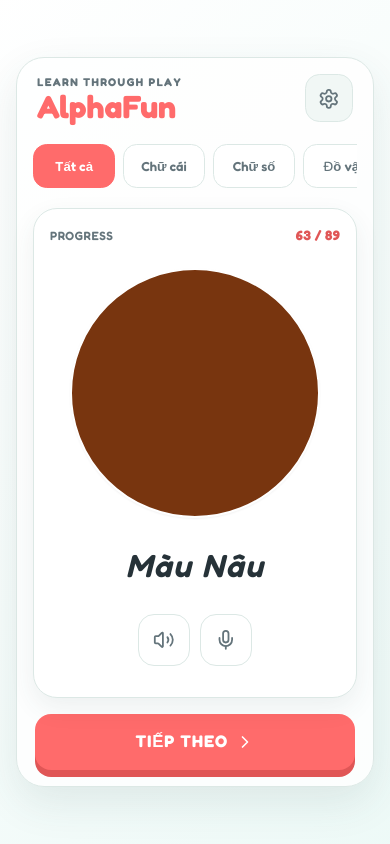
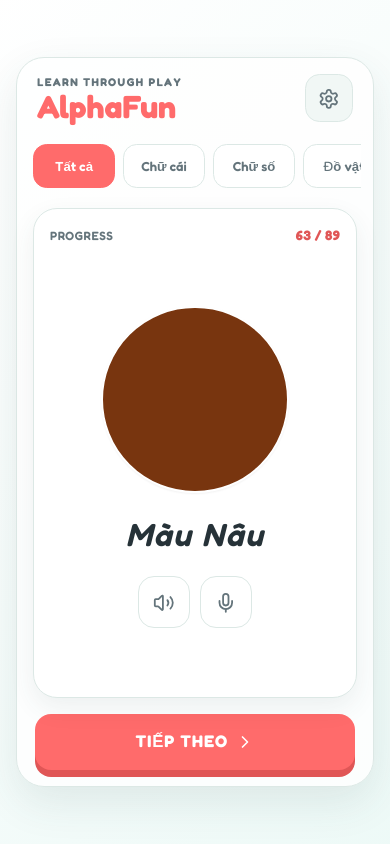
Before and after one commit to toanle88/AlphaFun, a React (Vite) app: page / in a window 390 px wide. Built offline with nearby package versions, Linux system fonts and the light colour scheme.

Commit message:
fix: resolve issue #2 (#11)

```diff
--- a/index.html
+++ b/index.html
@@ -2,7 +2,7 @@
 <html lang="en">
   <head>
     <meta charset="UTF-8" />
-    <meta name="viewport" content="width=device-width, initial-scale=1.0, maximum-scale=1.0, user-scalable=no" />
+    <meta name="viewport" content="width=device-width, initial-scale=1.0, viewport-fit=cover" />
     <title>AlphaFun - Learning is Fun!</title>
     <meta name="description" content="A playful and interactive way for kids to learn letters, numbers, objects, and more!" />
     <link rel="preconnect" href="https://fonts.googleapis.com">
--- a/src/components/DisplayArea.tsx
+++ b/src/components/DisplayArea.tsx
@@ -33,13 +33,13 @@ export const DisplayArea: React.FC<DisplayAreaProps> = ({ item, lang, autoPlay,
             <div data-testid="display-item" className="animate-pop-in flex flex-col items-center w-full">
                 {item.type === 'shape' ? (
                     <div
-                        className="w-[clamp(150px,30vh,250px)] h-[clamp(150px,30vh,250px)] flex justify-center items-center hover:scale-105 hover:rotate-3 transition-transform duration-300 drop-shadow-md"
+                        className="learning-visual flex justify-center items-center hover:scale-105 hover:rotate-3 transition-transform duration-300 drop-shadow-md"
                         style={{ color: item.value.color }}
                         dangerouslySetInnerHTML={{ __html: `<svg viewBox="0 0 100 100" width="100%" height="100%">${item.value.svg}</svg>` }}
                     />
                 ) : item.type === 'color' ? (
                     <div
-                        className="w-[clamp(150px,30vh,250px)] h-[clamp(150px,30vh,250px)] rounded-full border-2 border-white shadow-sm hover:scale-105 hover:-rotate-3 transition-transform duration-300"
+                        className="learning-visual rounded-full border-2 border-white shadow-sm hover:scale-105 hover:-rotate-3 transition-transform duration-300"
                         style={{ backgroundColor: item.value.hex }}
                     />
                 ) : item.type === 'object' || item.type === 'verb' ? (
@@ -47,7 +47,7 @@ export const DisplayArea: React.FC<DisplayAreaProps> = ({ item, lang, autoPlay,
                         <img
                             src={item.value.image}
                             alt={itemName}
-                            className="h-[clamp(150px,30vh,250px)] object-contain drop-shadow-md hover:scale-105 hover:rotate-3 transition-transform duration-300"
+                            className="learning-visual learning-image object-contain drop-shadow-md hover:scale-105 hover:rotate-3 transition-transform duration-300"
                         />
                     ) : (item.type === 'object' && 'emoji' in item.value) ? (
                         <span className="big-text emoji-text">{item.value.emoji}</span>
@@ -59,7 +59,7 @@ export const DisplayArea: React.FC<DisplayAreaProps> = ({ item, lang, autoPlay,
                 )}
 
                 {(item.type !== 'letter' && item.type !== 'number') && (
-                    <div className="mt-6 font-main text-[clamp(2rem,5vw,3rem)] font-semibold capitalize text-text-main tracking-wider italic">
+                    <div className="item-name mt-6 font-main text-[clamp(2rem,5vw,3rem)] font-semibold capitalize text-text-main tracking-wider italic">
                         {itemName}
                     </div>
                 )}
--- a/src/index.css
+++ b/src/index.css
@@ -27,6 +27,7 @@
 
   body {
     @apply min-h-screen overflow-x-hidden antialiased;
+    overflow-y: auto;
     font-family: var(--font-main);
     background-color: var(--bg-color);
     background-image: linear-gradient(135deg, rgba(255, 255, 255, 0.95), rgba(234, 249, 246, 0.75));
@@ -46,10 +47,14 @@
 @layer components {
   .app-shell {
     width: 100%;
-    min-height: 100dvh;
+    min-height: 100vh;
+    min-height: 100svh;
     display: flex;
     justify-content: center;
-    padding: clamp(1rem, 3vw, 2rem);
+    padding-top: max(1rem, env(safe-area-inset-top, 0px));
+    padding-right: max(1rem, env(safe-area-inset-right, 0px));
+    padding-bottom: max(1rem, env(safe-area-inset-bottom, 0px));
+    padding-left: max(1rem, env(safe-area-inset-left, 0px));
   }
 
   .app-frame {
@@ -188,9 +193,13 @@
   .category-nav {
     display: flex;
     gap: 0.5rem;
-    padding: 0.1rem 0 1.25rem;
+    padding: 0.1rem 0.25rem 1.25rem;
+    margin-inline: -0.25rem;
     overflow-x: auto;
+    overscroll-behavior-inline: contain;
     scrollbar-width: none;
+    scroll-padding-inline: 0.25rem;
+    touch-action: pan-x;
   }
 
   .category-nav::-webkit-scrollbar {
@@ -230,16 +239,36 @@
 
   .learning-card {
     position: relative;
-    min-height: clamp(360px, 58vh, 510px);
+    min-height: clamp(300px, 58svh, 510px);
     display: flex;
     align-items: center;
     justify-content: center;
-    padding: 3.25rem clamp(1rem, 4vw, 2.5rem) 1.5rem;
+    padding: clamp(2.5rem, 8svh, 3.25rem) clamp(0.75rem, 4vw, 2.5rem) clamp(1rem, 3svh, 1.5rem);
     overflow: hidden;
     background: var(--card-bg);
     border: 1px solid var(--line);
     border-radius: 1.5rem;
     box-shadow: 0 10px 26px rgba(50, 82, 79, 0.08);
+  }
+
+  .learning-visual {
+    width: clamp(140px, min(30svh, 48vw), 250px);
+    height: clamp(140px, min(30svh, 48vw), 250px);
+    max-width: 100%;
+    max-height: 100%;
+    flex: 0 1 auto;
+  }
+
+  .learning-image {
+    width: auto;
+    object-fit: contain;
+  }
+
+  .item-name {
+    max-width: 100%;
+    overflow-wrap: anywhere;
+    text-align: center;
+    line-height: 1.1;
   }
 
   .card-progress {
@@ -410,6 +439,9 @@
     justify-content: center;
     flex-wrap: wrap;
     overflow-x: visible;
+    margin-inline: 0;
+    padding-inline: 0;
+    touch-action: auto;
   }
 
   .category-button {
```
Also changed, not shown: 2 other files (tests, documents, lock files or other folders).
